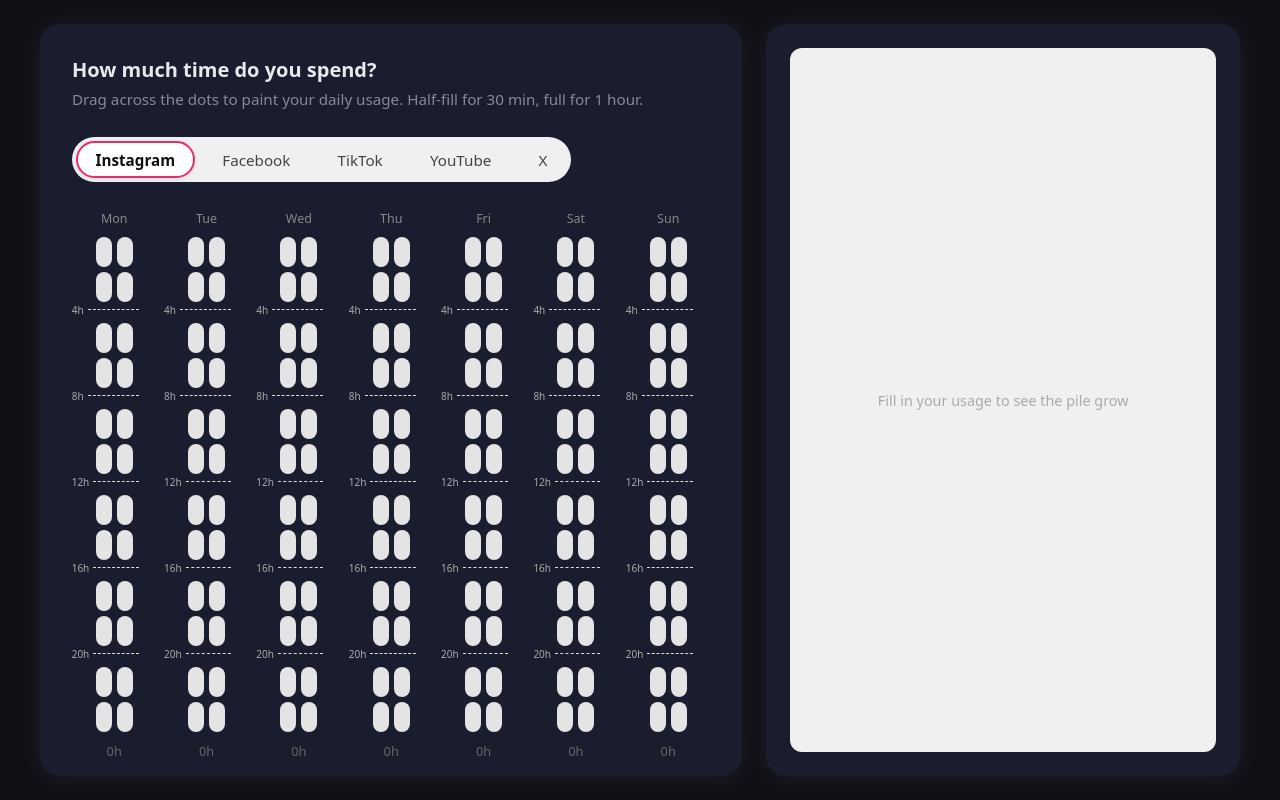
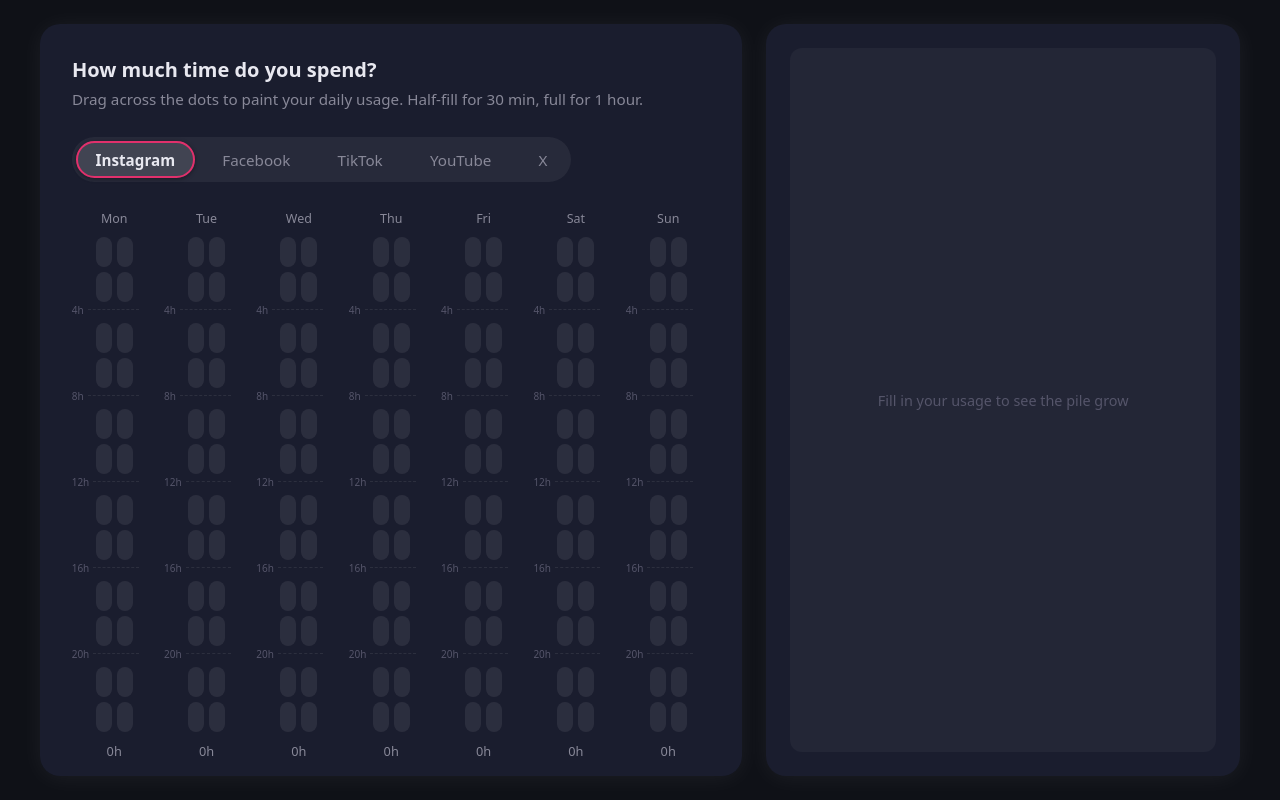
Before and after one commit to Nyarlat-hotep/drag-interaction, a React (Vite) app: page / in a window 1280 px wide. Built offline with nearby package versions, Linux system fonts and the light colour scheme.

Commit message:
feat: replace hardcoded colors with CSS variables in components

```diff
--- a/src/components/PhysicsContainer.css
+++ b/src/components/PhysicsContainer.css
@@ -1,6 +1,6 @@
 .physics-wrap {
   position: relative;
-  background: #f0f0f0;
+  background: var(--physics-bg);
   border-radius: 12px;
   flex: 1;
   min-height: 0;
@@ -22,7 +22,7 @@
   gap: 1rem;
   padding: 0.6rem 1rem 0.75rem;
   font-size: 0.82rem;
-  color: #555;
+  color: var(--physics-legend-color);
 }
 
 .legend-item {
@@ -44,7 +44,7 @@
   display: flex;
   align-items: center;
   justify-content: center;
-  color: #aaa;
+  color: var(--physics-empty-color);
   font-size: 0.9rem;
   pointer-events: none;
 }
--- a/src/components/Pill.css
+++ b/src/components/Pill.css
@@ -3,7 +3,7 @@
   width: 16px;
   height: 30px;
   border-radius: 999px;
-  background: #e4e4e4;
+  background: var(--pill-empty);
   overflow: hidden;
   flex-shrink: 0;
   touch-action: none;
--- a/src/components/TabBar.css
+++ b/src/components/TabBar.css
@@ -3,7 +3,7 @@
   gap: 0.5rem;
   flex-wrap: wrap;
   margin-bottom: 1.75rem;
-  background: #f0f0f0;
+  background: var(--tab-bar-bg);
   padding: 4px;
   border-radius: 999px;
   width: fit-content;
@@ -14,15 +14,15 @@
   border-radius: 999px;
   font-size: 0.95rem;
   font-weight: 500;
-  color: #444;
+  color: var(--tab-inactive-color);
   background: transparent;
   border: 2px solid transparent;
   transition: background 0.15s, color 0.15s, border-color 0.15s;
 }
 
 .tab--active {
-  background: #fff;
-  color: #111;
+  background: var(--tab-active-bg);
+  color: var(--fg-primary);
   font-weight: 600;
-  box-shadow: 0 1px 4px rgba(0,0,0,0.1);
+  box-shadow: 0 1px 4px var(--tab-active-shadow);
 }
--- a/src/components/UsageGrid.css
+++ b/src/components/UsageGrid.css
@@ -14,7 +14,7 @@
 
 .day-label {
   font-size: 0.78rem;
-  color: #888;
+  color: var(--fg-muted);
   font-weight: 500;
   margin-bottom: 0.25rem;
 }
@@ -32,7 +32,7 @@
 
 .day-total {
   font-size: 0.8rem;
-  color: #666;
+  color: var(--fg-muted);
   margin-top: 0.3rem;
 }
 
@@ -46,7 +46,7 @@
 
 .hour-label {
   font-size: 10px;
-  color: #aaa;
+  color: var(--fg-dim);
   line-height: 1;
   white-space: nowrap;
   flex-shrink: 0;
@@ -54,5 +54,5 @@
 
 .hour-line {
   flex: 1;
-  border-top: 1px dashed #ddd;
+  border-top: 1px dashed var(--hour-line-color);
 }
--- a/src/components/WeeklyTotal.css
+++ b/src/components/WeeklyTotal.css
@@ -3,18 +3,18 @@
   justify-content: space-between;
   align-items: center;
   padding: 0.75rem 0;
-  border-top: 1px solid #eee;
+  border-top: 1px solid var(--weekly-border);
   margin-bottom: 1rem;
 }
 
 .weekly-label {
   font-size: 1rem;
   font-weight: 600;
-  color: #111;
+  color: var(--fg-primary);
 }
 
 .weekly-value {
   font-size: 1rem;
   font-weight: 600;
-  color: #111;
+  color: var(--fg-primary);
 }
```
